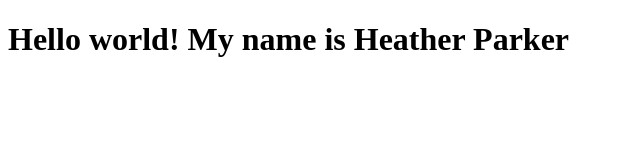
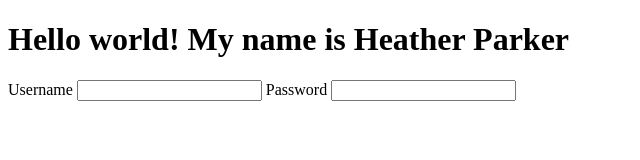
Before and after one commit to hparker13/hello-world, a plain HTML site: page index.html in a window 1280 px wide. Shown: the whole page, without its empty margins (0-640 px from the left). Drawn offline with Linux system fonts and the light colour scheme.

Commit message:
Added Username and Password

```diff
--- a/index.html
+++ b/index.html
@@ -5,5 +5,9 @@
 </head>
 <body>
     <h1>Hello world!  My name is Heather Parker</h1>
+    <label for="username">Username</label>
+    <input type="text" id="username" name="username" minlength="5" maxlength="15" required>
+    <label for="user-pw">Password</label>
+    <input type="password" id="user-pw" name="user-pw" minlength="8" maxlength="16" required>
 </body>
 </html>
```
